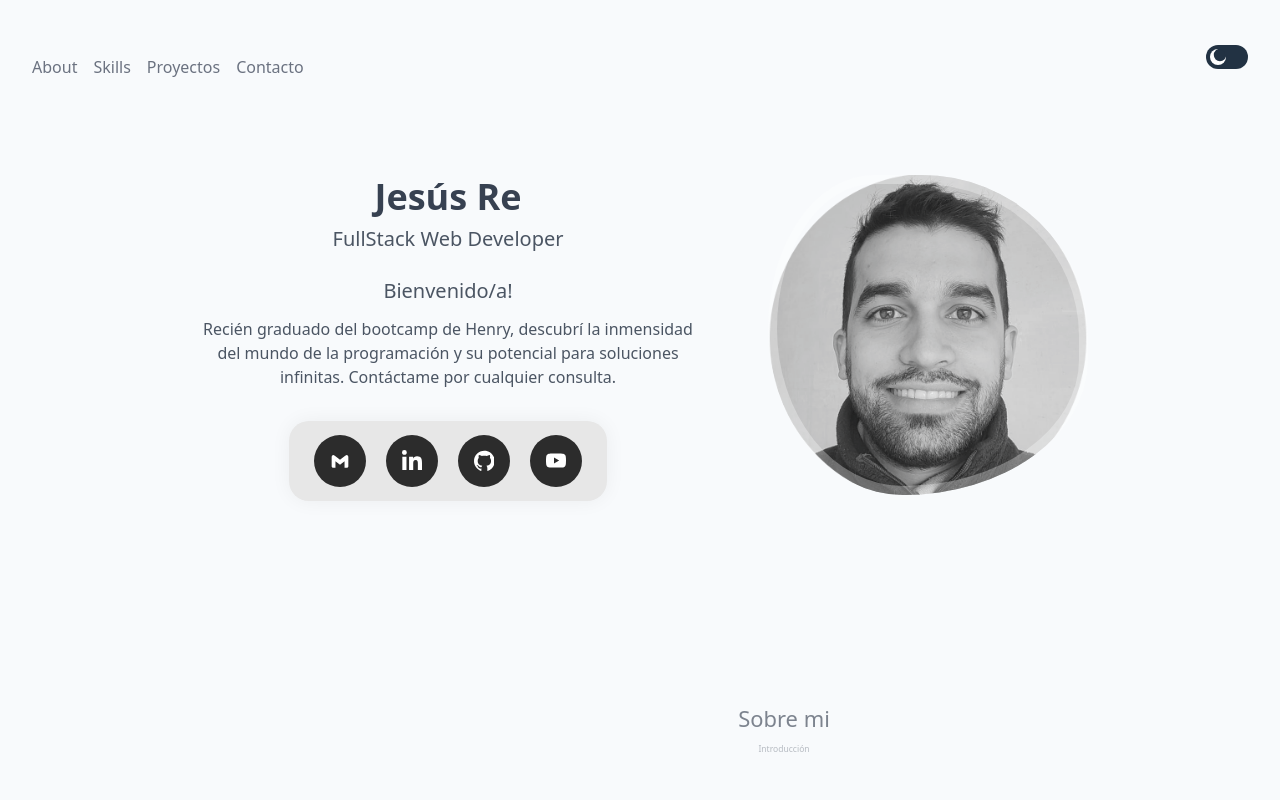
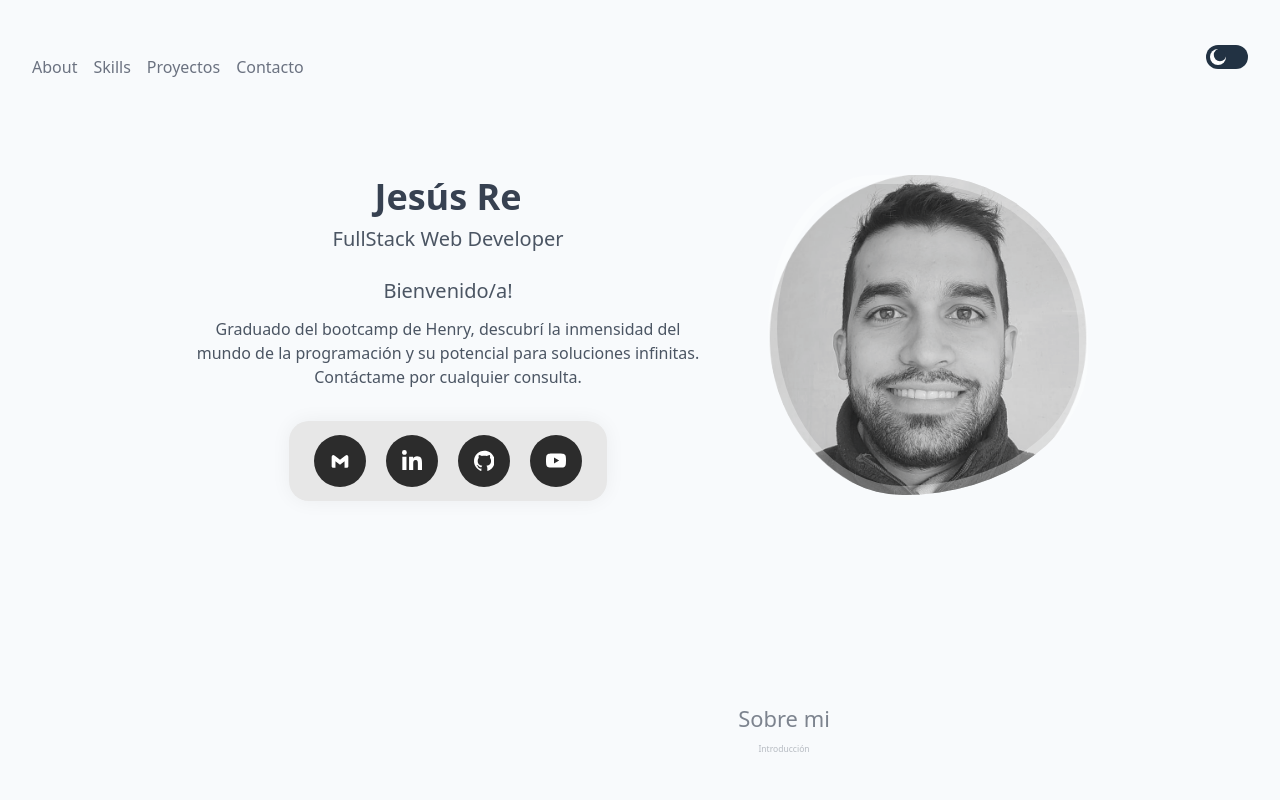
Before and after one commit to jesusre890/portfolio, a React (Vite) app: page / in a window 1280 px wide. Shown: the top 800 px of the page. Built offline with nearby package versions, Linux system fonts and the light colour scheme.

Commit message:
cambio header

```diff
--- a/src/views/Header/Header.jsx
+++ b/src/views/Header/Header.jsx
@@ -24,7 +24,7 @@ const Header = () => {
             Bienvenido/a!
           </p>
           <p className="text-gray-600 max-w-sm mx-auto md:max-w-md lg:max-w-lg dark:text-slate-300">
-            Recién graduado del bootcamp de Henry, descubrí la inmensidad del
+            Graduado del bootcamp de Henry, descubrí la inmensidad del
             mundo de la programación y su potencial para soluciones infinitas.
             Contáctame por cualquier consulta.
           </p>
```
Also changed, not shown: src/assets/jesus.png (added).
